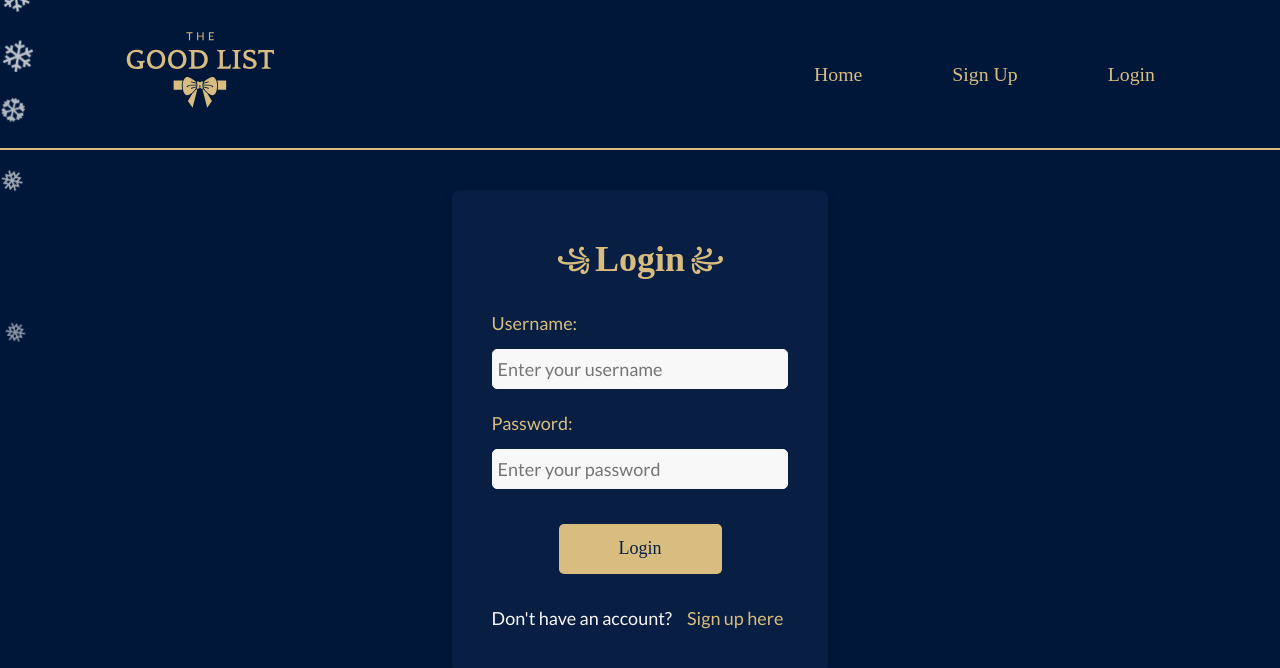
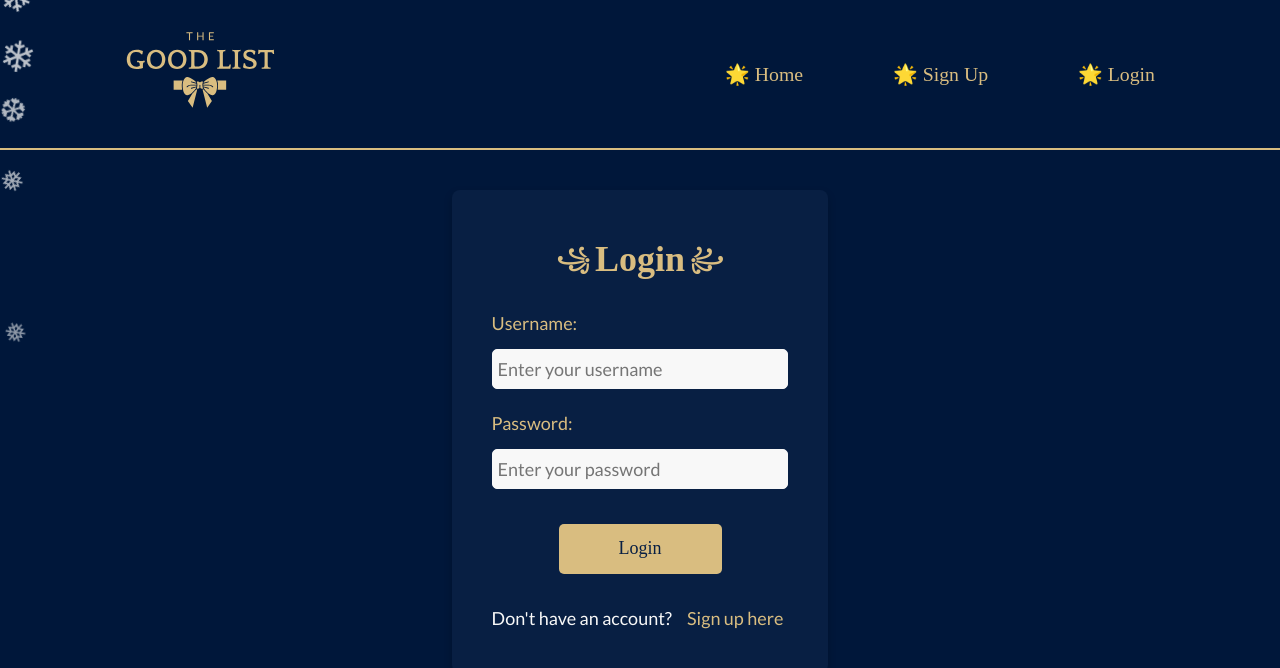
Before and after one commit to SheCodesAus/debugging_ducks_frontend, a React (Vite) app: page /login in a window 1280 px wide. Shown: the top 668 px of the page. Built offline with nearby package versions, Linux system fonts and the light colour scheme; a web font is replaced by a local one.

Commit message:
made css changes

```diff
--- a/src/components/NavBar.jsx
+++ b/src/components/NavBar.jsx
@@ -27,18 +27,18 @@ function NavBar() {
 
         {/* Links container */}
         <div className="links">
-          <Link to="/">Home</Link>
+          <Link to="/">🌟 Home</Link>
           {auth.token && auth.user ? (
-            <Link to="/lists">Lists</Link>
+            <Link to="/lists">🌟 Lists</Link>
           ) : (
-            <Link to="/signup">Sign Up</Link>
+            <Link to="/signup">🌟 Sign Up</Link>
           )}
           {auth.token && auth.user ? (
             <Link to="/" onClick={handleLogout}>
-              Log Out
+              🌟 Log Out
             </Link>
           ) : (
-            <Link to="/login">Login</Link>
+            <Link to="/login">🌟 Login</Link>
           )}
         </div>
       </nav>
--- a/src/pages/LoginPage.jsx
+++ b/src/pages/LoginPage.jsx
@@ -20,6 +20,8 @@ function LoginPage() {
   if (auth?.token) {
     return (
       <div className="login-page logged-in">
+        {/* Snowflakes Component */}
+        <Snowflakes />
         <div className="login-container">
           <h1 className="welcome-back-header">
             <span className="header-flourish">꧁</span> Welcome back!
--- a/src/pages/SignUpPage.jsx
+++ b/src/pages/SignUpPage.jsx
@@ -17,12 +17,14 @@ function SignUpPage() {
     navigate("/");
   };
 
-  // If user is logged in, the following message will show.
   if (auth?.token) {
     return (
-      <div className="signup-page">
+      <div className="signup-page logged-in">
         <div className="signup-container">
-          <h1>You are already logged in!</h1>
+          <h1>
+            <span className="header-flourish">꧁</span> You are already logged
+            in! <span className="header-flourish flip-flourish">꧁</span>
+          </h1>
           <p>
             Log out if you wish to access a different account. Otherwise,
             explore the site!
@@ -38,7 +40,6 @@ function SignUpPage() {
     <div className="signup-page">
       {/* Snowflakes Component */}
       <Snowflakes />
-
       <div className="signup-container">
         <h1>
           <span className="header-flourish">꧁</span> Sign Up{" "}
```
